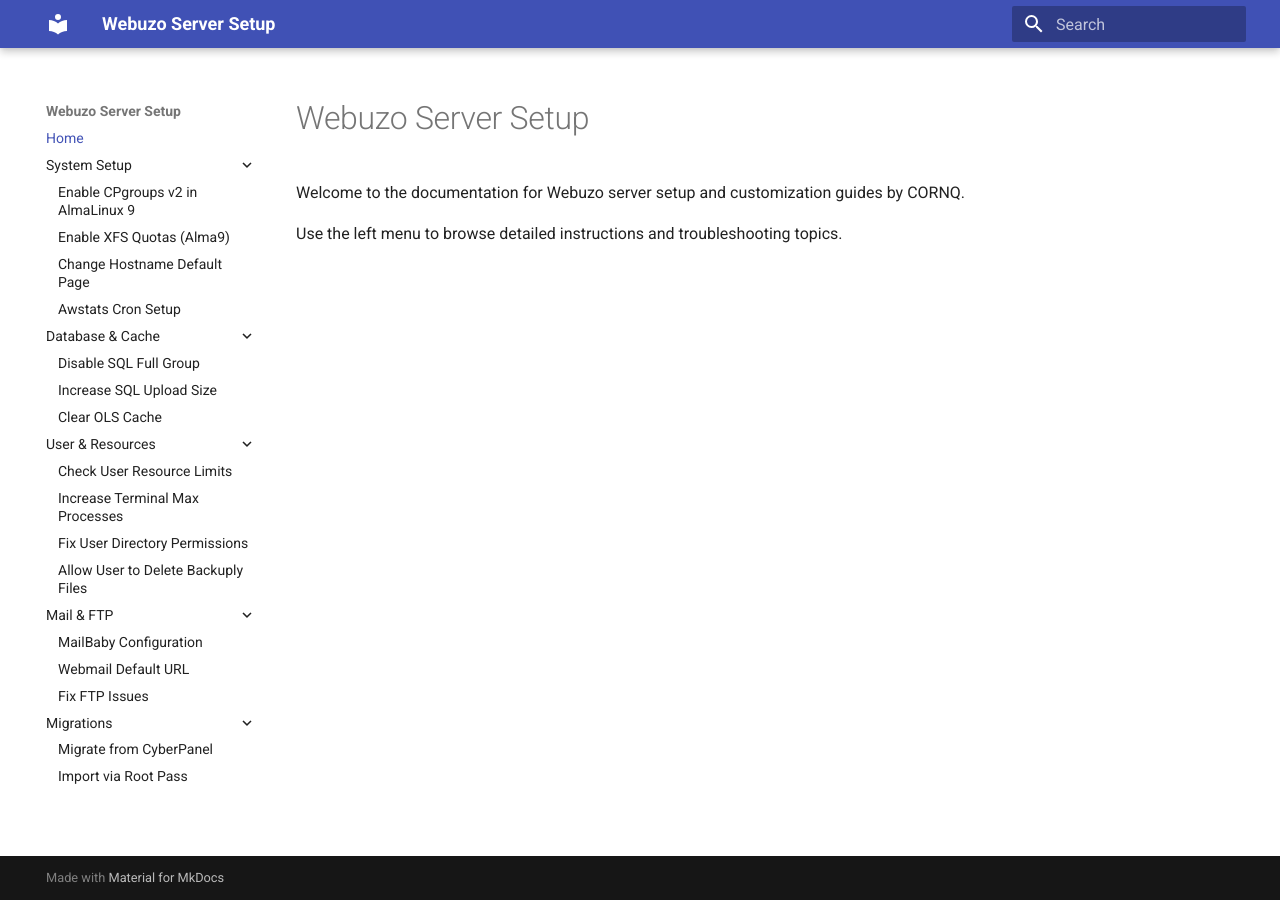
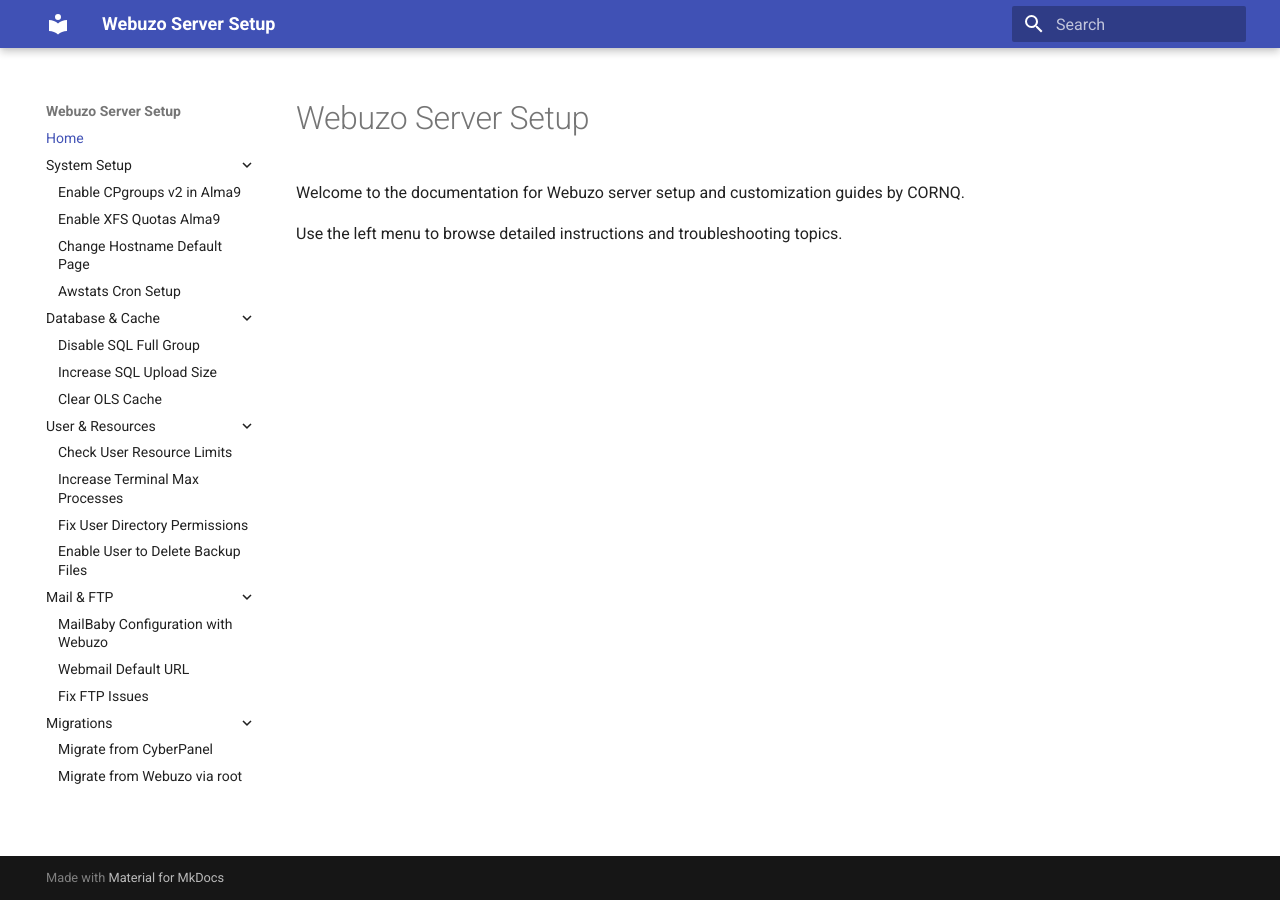
Before and after one commit to cornQ/webuzo-server-setup, an MkDocs documentation site: the page built from docs/index.md, in a window 1280 px wide. Built offline with MkDocs 1.6.1 and Material for MkDocs 9.7.7, drawn with Linux system fonts in a browser that asks for light colours.

Commit message:
fix navigation

```diff
--- a/mkdocs.yml
+++ b/mkdocs.yml
@@ -41,8 +41,8 @@
 nav:
   - Home: index.md
   - 'System Setup':
-      - 'Enable CPgroups v2 in AlmaLinux 9': webuzo-enable-cpgroups-v2.md
-      - 'Enable XFS Quotas (Alma9)': webuzo-enable-xfs-quotas-almalinux9.md
+      - 'Enable CPgroups v2 in Alma9': webuzo-enable-cpgroups-v2.md
+      - 'Enable XFS Quotas Alma9': webuzo-enable-xfs-quotas-almalinux9.md
       - 'Change Hostname Default Page': webuzo-hostname-default-page-changing.md
       - 'Awstats Cron Setup': webuzo-awstat-cron-setup.md
   - 'Database & Cache':
@@ -53,11 +53,11 @@
       - 'Check User Resource Limits': webuzo-check-resource-limit-from-end-user-terminal.md
       - 'Increase Terminal Max Processes': webuzo-increase-terminal-max-processes-for-a-specific-user.md
       - 'Fix User Directory Permissions': webuzo-fix-directory-permission-for-user.md
-      - 'Allow User to Delete Backuply Files': webuzo-allow-user-to-delete-backuply-backup-files.md
+      - 'Enable User to Delete Backup Files': webuzo-allow-user-to-delete-backuply-backup-files.md
   - 'Mail & FTP':
-      - 'MailBaby Configuration': webuzo-mailbaby-configuration.md
+      - 'MailBaby Configuration with Webuzo': webuzo-mailbaby-configuration.md
       - 'Webmail Default URL': webuzo-webmail-default-login-url.md
       - 'Fix FTP Issues': webuzo-ftp-file-transfer-issue-solved.md
   - 'Migrations':
       - 'Migrate from CyberPanel': webuzo-migration-from-cyber-panel.md
-      - 'Import via Root Pass': webuzo-to-webuzo-import-using-root-password.md
+      - 'Migrate from Webuzo via root': webuzo-to-webuzo-import-using-root-password.md
```
